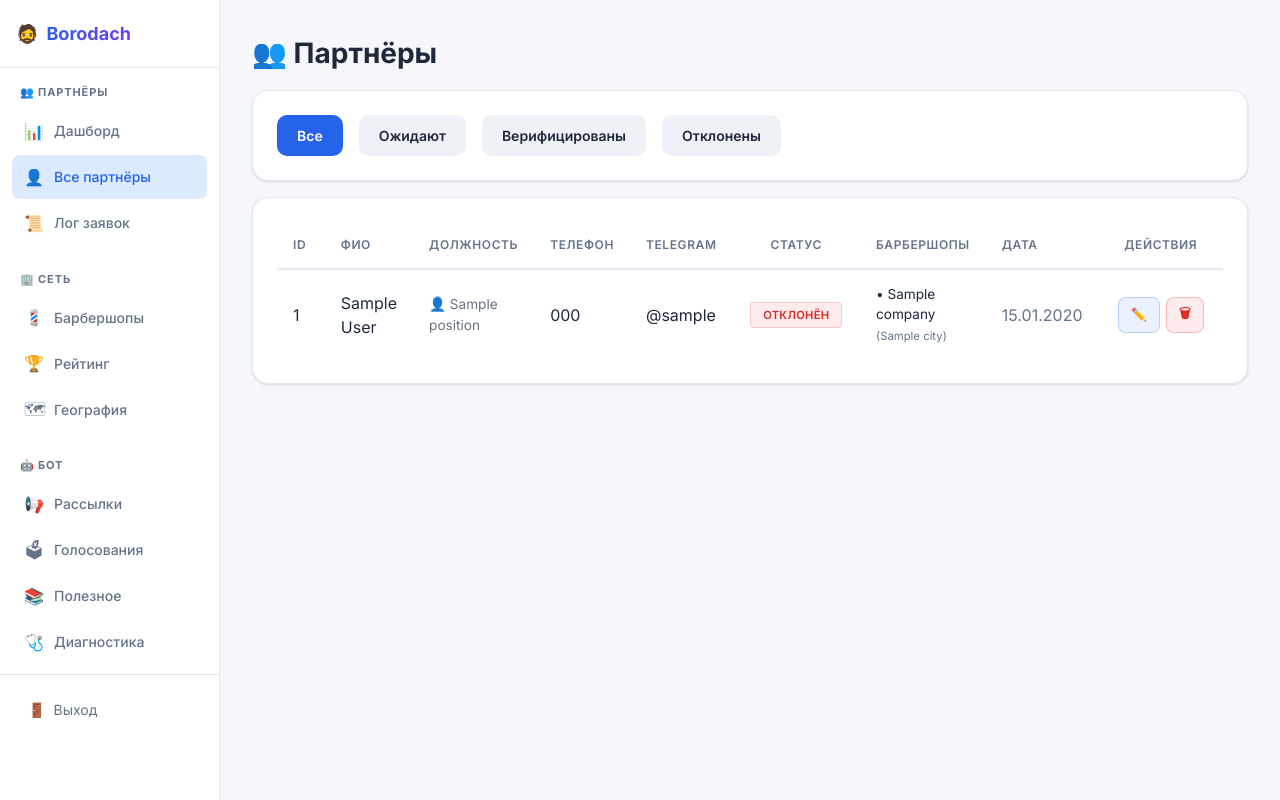
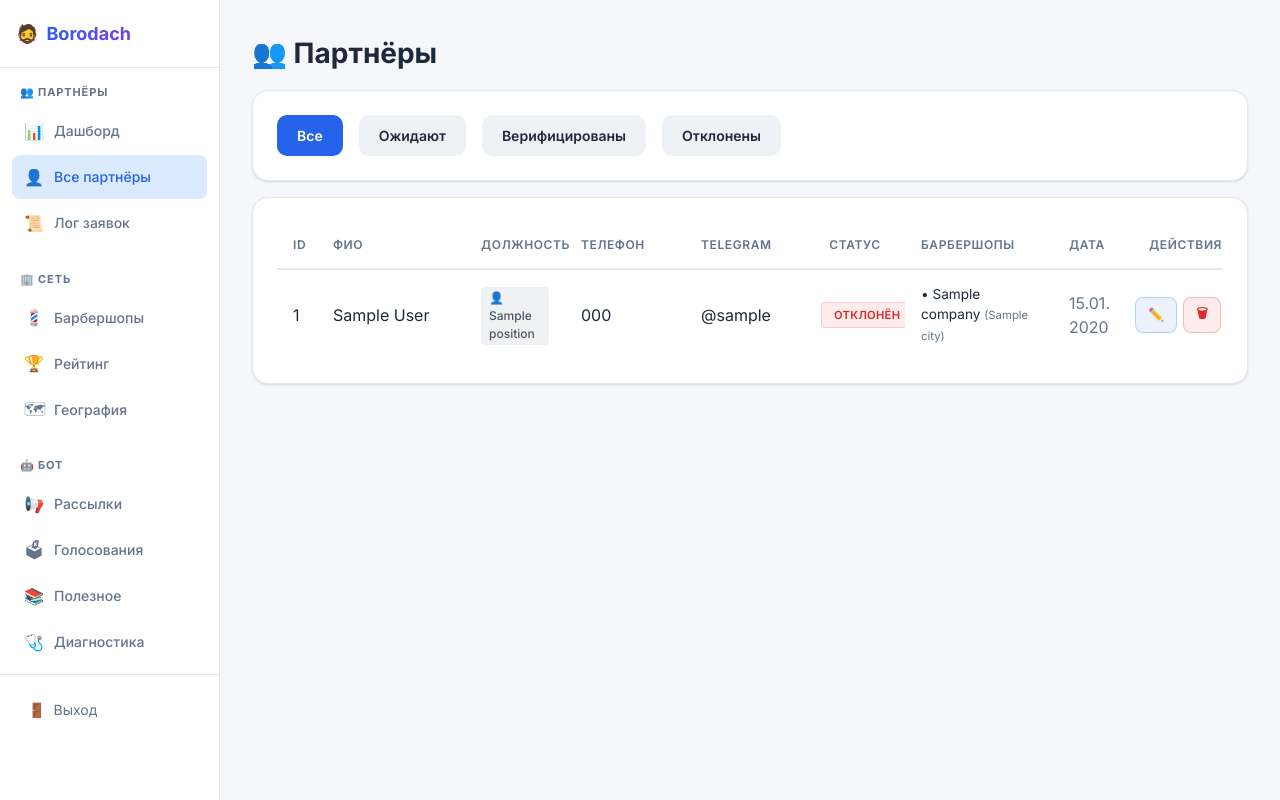
Before and after one commit to VGUROV050/borodach-franchise-bot, a FastAPI app: template admin/templates/partners.html in a window 1280 px wide. Run offline with FastAPI, Linux system fonts and the light colour scheme; the template is opened without the code that fills it: most values are stand-ins (such as "Sample title", 1, 10 or a date in 2020).

Commit message:
fix: improve partners table layout and position badge styling

```diff
--- a/admin/templates/partners.html
+++ b/admin/templates/partners.html
@@ -44,6 +44,32 @@
     .btn-edit:hover {
         background: rgba(59, 130, 246, 0.2) !important;
     }
+    table {
+        table-layout: fixed;
+        width: 100%;
+    }
+    td {
+        word-wrap: break-word;
+        overflow: hidden;
+        text-overflow: ellipsis;
+    }
+    .position-badge {
+        display: inline-flex;
+        align-items: center;
+        gap: 4px;
+        padding: 2px 8px;
+        border-radius: 4px;
+        font-size: 0.75rem;
+        font-weight: 500;
+    }
+    .position-owner {
+        background: rgba(245, 158, 11, 0.1);
+        color: #b45309;
+    }
+    .position-employee {
+        background: rgba(107, 114, 128, 0.1);
+        color: #4b5563;
+    }
 </style>
 
 <h1 class="mb-2">👥 Партнёры</h1>
@@ -62,15 +88,15 @@
     <table>
         <thead>
             <tr>
-                <th style="width: 50px;">ID</th>
-                <th>ФИО</th>
-                <th>Должность</th>
-                <th>Телефон</th>
-                <th>Telegram</th>
-                <th style="width: 130px; text-align: center;">Статус</th>
-                <th style="max-width: 250px;">Барбершопы</th>
-                <th style="width: 100px;">Дата</th>
-                <th style="width: 130px; text-align: center;">Действия</th>
+                <th style="width: 40px;">ID</th>
+                <th style="min-width: 100px;">ФИО</th>
+                <th style="width: 100px;">Должность</th>
+                <th style="width: 120px;">Телефон</th>
+                <th style="width: 120px;">Telegram</th>
+                <th style="width: 100px; text-align: center;">Статус</th>
+                <th style="min-width: 150px;">Барбершопы</th>
+                <th style="width: 80px;">Дата</th>
+                <th style="width: 90px; text-align: center;">Действия</th>
             </tr>
         </thead>
         <tbody>
@@ -78,11 +104,11 @@
             <tr>
                 <td>{{ partner.id }}</td>
                 <td>{{ partner.full_name }}</td>
-                <td style="font-size: 0.85rem;">
+                <td>
                     {% if partner.is_owner %}
-                    <span style="color: #d97706;">👑 Владелец</span>
+                    <span class="position-badge position-owner">👑 Владелец</span>
                     {% else %}
-                    <span style="color: #6b7280;">👤 {{ partner.position or 'Сотрудник' }}</span>
+                    <span class="position-badge position-employee">👤 {{ partner.position or 'Сотрудник' }}</span>
                     {% endif %}
                 </td>
                 <td>{{ partner.phone or '—' }}</td>
```
